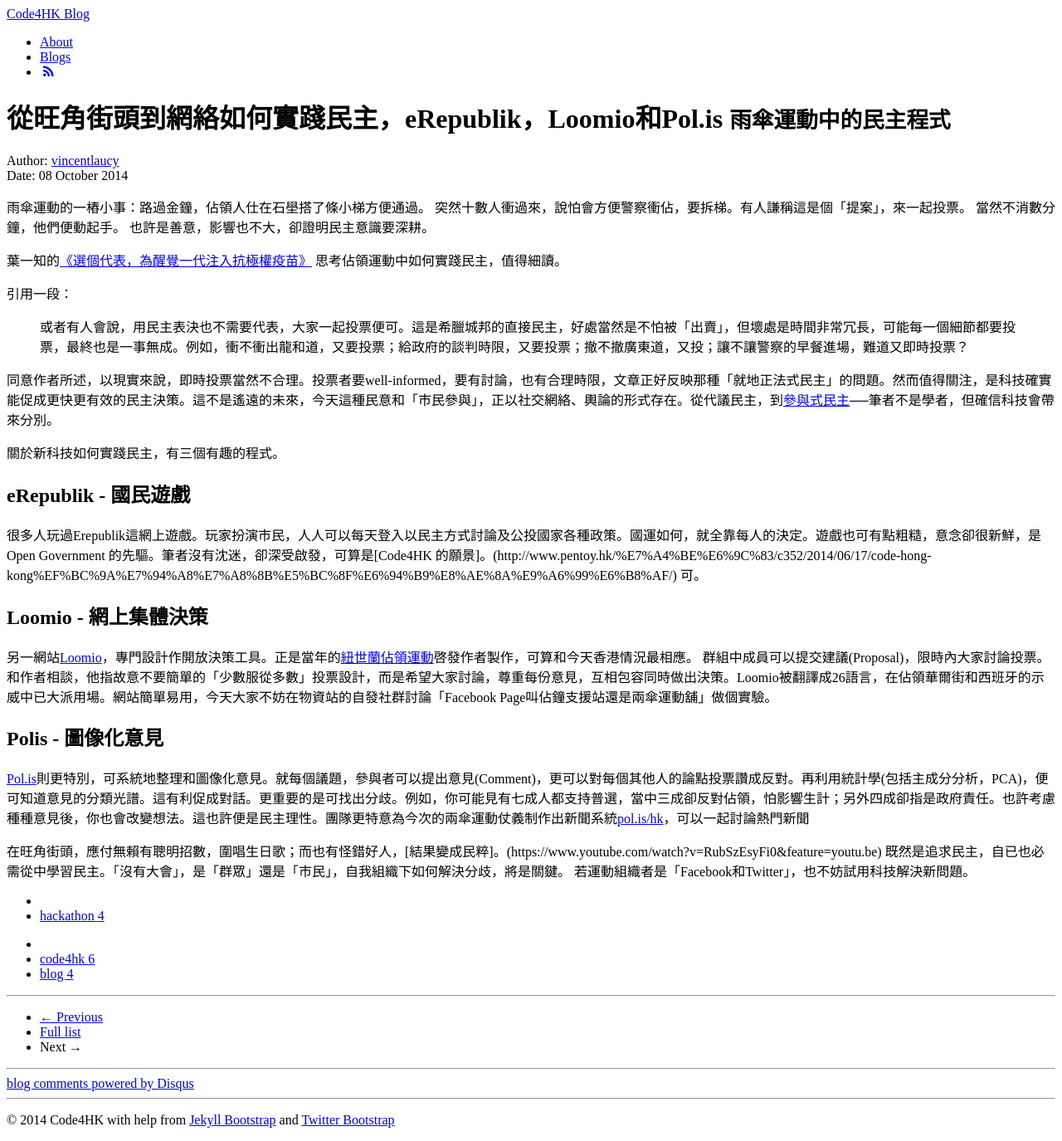
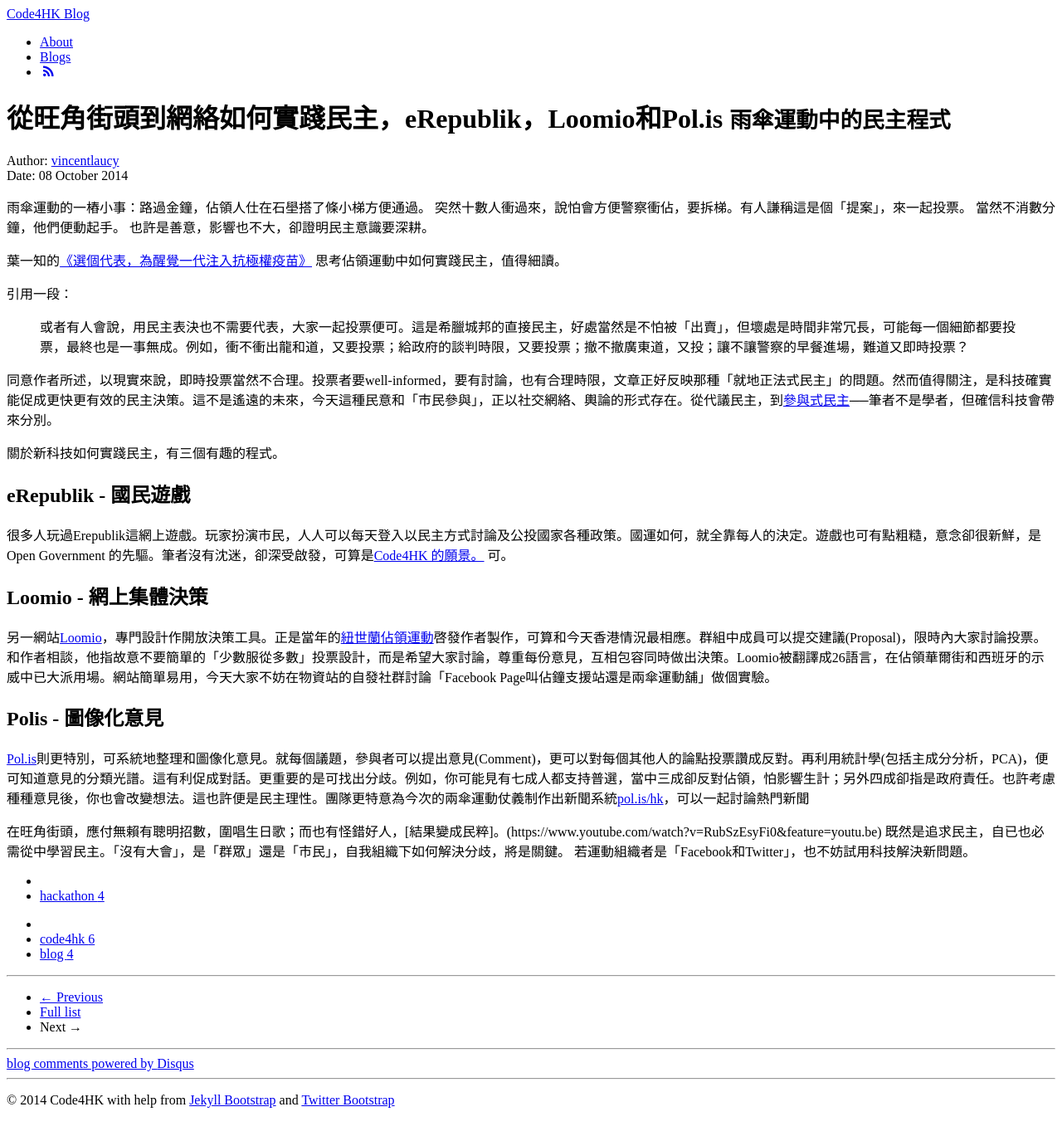
Before and after one commit to code4hk/code4hk.github.io, a Jekyll site: the page built from _posts/2014-10-08-erepublik-loomio-polis.md, in a window 1280 px wide. Shown: the whole page at 83% size. Built offline with Jekyll 4.4.1, drawn with Linux system fonts in a browser that asks for light colours; Markdown is read by kramdown in place of the engine named in the settings; comment, search, counter and statistics services are not loaded; after the commit the page ends 1351 px from its top, so only the background shows below that.

Commit message:
Update 2014-10-08-erepublik-loomio-polis.md

```diff
--- a/_posts/2014-10-08-erepublik-loomio-polis.md
+++ b/_posts/2014-10-08-erepublik-loomio-polis.md
@@ -26,12 +26,11 @@ tags : [code4hk, blog]
 關於新科技如何實踐民主，有三個有趣的程式。
 
 ## eRepublik - 國民遊戲
-很多人玩過Erepublik這網上遊戲。玩家扮演市民，人人可以每天登入以民主方式討論及公投國家各種政策。國運如何，就全靠每人的決定。遊戲也可有點粗糙，意念卻很新鮮，是Open Government 的先驅。筆者沒有沈迷，卻深受啟發，可算是[Code4HK 的願景]。(http://www.pentoy.hk/%E7%A4%BE%E6%9C%83/c352/2014/06/17/code-hong-kong%EF%BC%9A%E7%94%A8%E7%A8%8B%E5%BC%8F%E6%94%B9%E8%AE%8A%E9%A6%99%E6%B8%AF/)
+很多人玩過Erepublik這網上遊戲。玩家扮演市民，人人可以每天登入以民主方式討論及公投國家各種政策。國運如何，就全靠每人的決定。遊戲也可有點粗糙，意念卻很新鮮，是Open Government 的先驅。筆者沒有沈迷，卻深受啟發，可算是[Code4HK 的願景。](http://www.pentoy.hk/%E7%A4%BE%E6%9C%83/c352/2014/06/17/code-hong-kong%EF%BC%9A%E7%94%A8%E7%A8%8B%E5%BC%8F%E6%94%B9%E8%AE%8A%E9%A6%99%E6%B8%AF/)
 可。
 
 ## Loomio - 網上集體決策
-另一網站[Loomio](https://www.loomio.org/)，專門設計作開放決策工具。正是當年的[紐世蘭佔領運動](https://en.wikipedia.org/wiki/Occupy_protests_in_New_Zealand)啓發作者製作，可算和今天香港情況最相應。 群組中成員可以提交建議(Proposal)，限時內大家討論投票。
-和作者相談，他指故意不要簡單的「少數服從多數」投票設計，而是希望大家討論，尊重每份意見，互相包容同時做出決策。Loomio被翻譯成26語言，在佔領華爾街和西班牙的示威中已大派用場。網站簡單易用，今天大家不妨在物資站的自發社群討論「Facebook Page叫佔鐘支援站還是兩傘運動舖」做個實驗。
+另一網站[Loomio](https://www.loomio.org/)，專門設計作開放決策工具。正是當年的[紐世蘭佔領運動](https://en.wikipedia.org/wiki/Occupy_protests_in_New_Zealand)啓發作者製作，可算和今天香港情況最相應。群組中成員可以提交建議(Proposal)，限時內大家討論投票。和作者相談，他指故意不要簡單的「少數服從多數」投票設計，而是希望大家討論，尊重每份意見，互相包容同時做出決策。Loomio被翻譯成26語言，在佔領華爾街和西班牙的示威中已大派用場。網站簡單易用，今天大家不妨在物資站的自發社群討論「Facebook Page叫佔鐘支援站還是兩傘運動舖」做個實驗。
 
 ## Polis - 圖像化意見
 [Pol.is](http://pol.is)則更特別，可系統地整理和圖像化意見。就每個議題，參與者可以提出意見(Comment)，更可以對每個其他人的論點投票讚成反對。再利用統計學(包括主成分分析，PCA)，便可知道意見的分類光譜。這有利促成對話。更重要的是可找出分歧。例如，你可能見有七成人都支持普選，當中三成卻反對佔領，怕影響生計；另外四成卻指是政府責任。也許考慮種種意見後，你也會改變想法。這也許便是民主理性。團隊更特意為今次的兩傘運動仗義制作出新聞系統[pol.is/hk](http://blog.code4.hk/tutorial/2014/10/07/pol-is-hk-tutorial/)，可以一起討論熱門新聞
```
